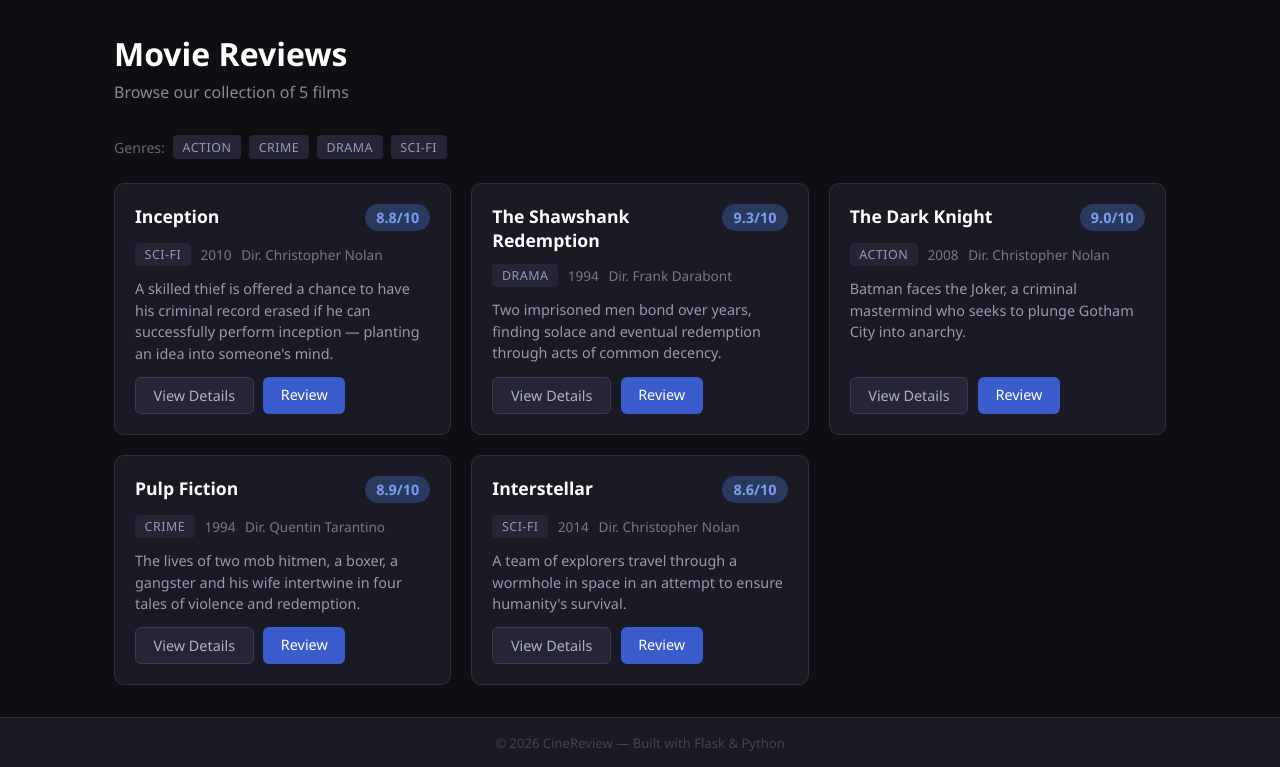
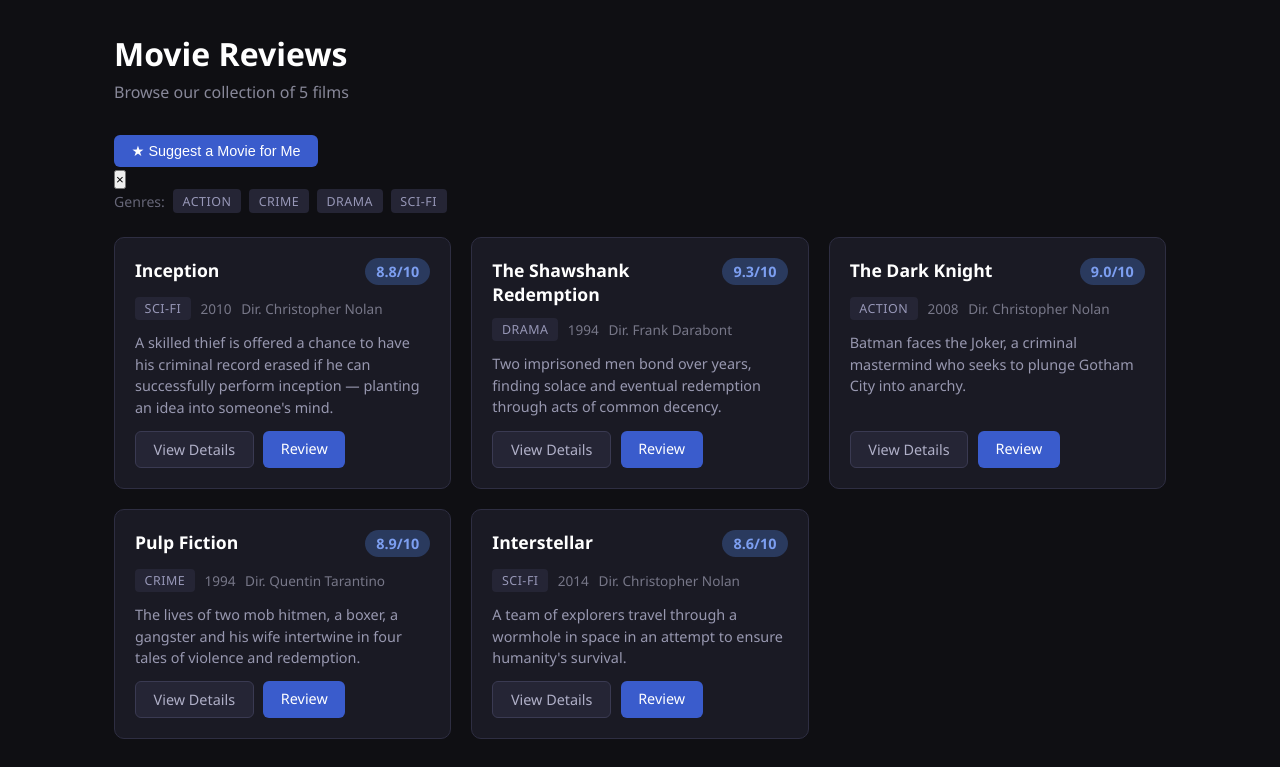
Before and after one commit to niamh888/cinereview, a Flask app: page / in a window 1280 px wide. Shown: the part 57-824 px from the top of the page. Run offline with Flask 3, Linux system fonts and the light colour scheme.

Commit message:
Add a suggestion route

```diff
--- a/flask_app/app.py
+++ b/flask_app/app.py
@@ -1,4 +1,4 @@
-from flask import Flask, render_template, request, redirect, url_for, flash
+from flask import Flask, render_template, request, redirect, url_for, flash, jsonify
 
 app = Flask(__name__)
 app.secret_key = 'ucd-flask-assignment-secret'
@@ -134,6 +134,32 @@
     return render_template('add_review.html', movies=MOVIES, errors=errors, form_data=form_data)
 
 
+@app.route('/suggestions')
+def suggestions():
+    good_reviews = [r for r in reviews if r['rating'] >= 4]
+
+    if good_reviews:
+        genre_counts = {}
+        for r in good_reviews:
+            movie = next((m for m in MOVIES if m['id'] == r['movie_id']), None)
+            if movie:
+                genre = movie['genre']
+                genre_counts[genre] = genre_counts.get(genre, 0) + 1
+
+        top_genre = max(genre_counts, key=genre_counts.get)
+        picks = sorted(
+            [m for m in MOVIES if m['genre'] == top_genre],
+            key=lambda m: m['rating'],
+            reverse=True
+        )[:3]
+        reason = f'Based on highly-rated {top_genre} reviews'
+    else:
+        picks = sorted(MOVIES, key=lambda m: m['rating'], reverse=True)[:3]
+        reason = 'Top rated films in our catalogue'
+
+    return jsonify({'suggestions': picks, 'reason': reason})
+
+
 @app.route('/about')
 def about():
     total_reviews = len(reviews)
--- a/flask_app/templates/index.html
+++ b/flask_app/templates/index.html
@@ -8,12 +8,59 @@
     <p class="subtitle">Browse our collection of {{ movies | length }} films</p>
 </div>
 
+<div class="suggestions-bar">
+    <button class="btn btn-primary" id="suggest-btn" onclick="loadSuggestions()">
+        &#9733; Suggest a Movie for Me
+    </button>
+    <div id="suggestions-panel" class="suggestions-panel hidden">
+        <div class="suggestions-header">
+            <span id="suggestions-reason" class="suggestions-reason"></span>
+            <button class="dismiss-btn" onclick="dismissSuggestions()">&times;</button>
+        </div>
+        <div id="suggestions-list" class="suggestions-list"></div>
+    </div>
+</div>
+
 <div class="genre-tags">
     <span class="genre-label">Genres:</span>
     {% for genre in genres %}
         <span class="tag">{{ genre }}</span>
     {% endfor %}
 </div>
+
+<script>
+function loadSuggestions() {
+    const btn = document.getElementById('suggest-btn');
+    const panel = document.getElementById('suggestions-panel');
+    btn.textContent = 'Loading...';
+    btn.disabled = true;
+
+    fetch('/suggestions')
+        .then(res => res.json())
+        .then(data => {
+            document.getElementById('suggestions-reason').textContent = data.reason;
+            const list = document.getElementById('suggestions-list');
+            list.innerHTML = data.suggestions.map(m => `
+                <a href="/movie/${m.id}" class="suggestion-card">
+                    <div class="suggestion-title">${m.title}</div>
+                    <div class="suggestion-meta">
+                        <span class="tag">${m.genre}</span>
+                        <span class="year">${m.year}</span>
+                        <span class="rating-badge">${m.rating}/10</span>
+                    </div>
+                </a>
+            `).join('');
+            panel.classList.remove('hidden');
+            btn.textContent = '↻ Refresh Suggestions';
+            btn.disabled = false;
+        });
+}
+
+function dismissSuggestions() {
+    document.getElementById('suggestions-panel').classList.add('hidden');
+    document.getElementById('suggest-btn').textContent = '✦ Suggest a Movie for Me';
+}
+</script>
 
 <div class="movie-grid">
     {% for movie in movies %}
```
